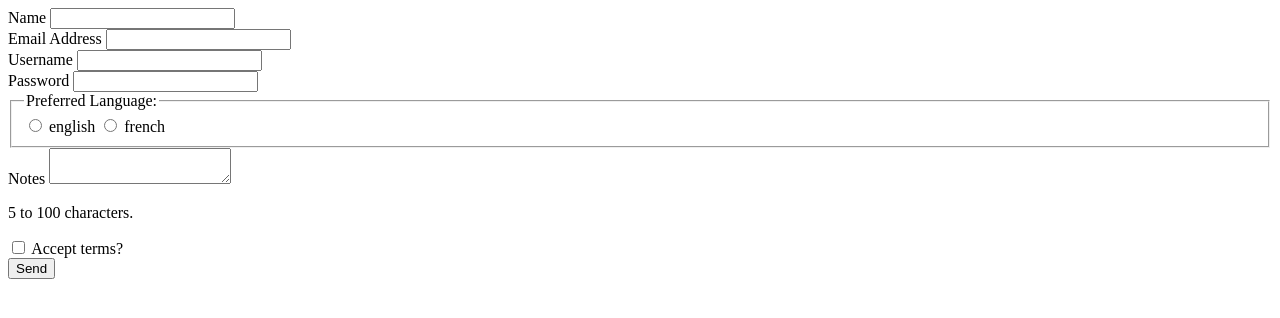
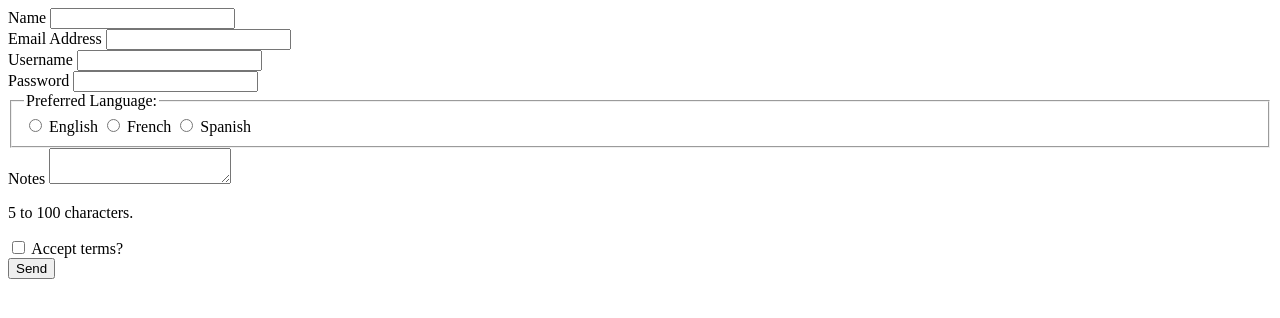
Before and after one commit to grim0035/assignments, a PHP site: page / in a window 1280 px wide. Shown: the top 318 px of the page. Run offline with PHP 8.4, Linux system fonts and the light colour scheme; data that the repository does not hold is empty.

Commit message:
updated form for spanish

```diff
--- a/mtm1531/assignment-3/index.php
+++ b/mtm1531/assignment-3/index.php
@@ -34,16 +34,18 @@ require_once 'includes/form-processor.php';
 			<input id="username" name="username" required value="<?php echo $username; ?>">
 		</div>
 		<div>
-			<label for="password">Password <?php if (isset($errors['name'])) : ?><strong class="error">is required</strong><?php endif; ?></label>
+			<label for="password">Password <?php if (isset($errors['name'])) : ?><strong class="error">max. 25 characters</strong><?php endif; ?></label>
 			<input id="password" name="password" type="password" required value="<?php echo $password; ?>">
 		</div>
 		<div>
 		<fieldset>
 			<legend>Preferred Language:</legend>
 			<input type="radio" id="lang" name="lang" value="english">
-			<label for="english" name="english">english</label>
+			<label for="english" name="english">English</label>
 			<input type="radio" id="lang" name="lang" value="french">
-			<label for="french" name="french">french</label>
+			<label for="french" name="french">French</label>
+			<input type="radio" id="lang" name="lang" value="spanish">
+			<label for="spanish" name="spanish">Spanish</label>
 		</fieldset>
 		</div>
 		<div>
```
